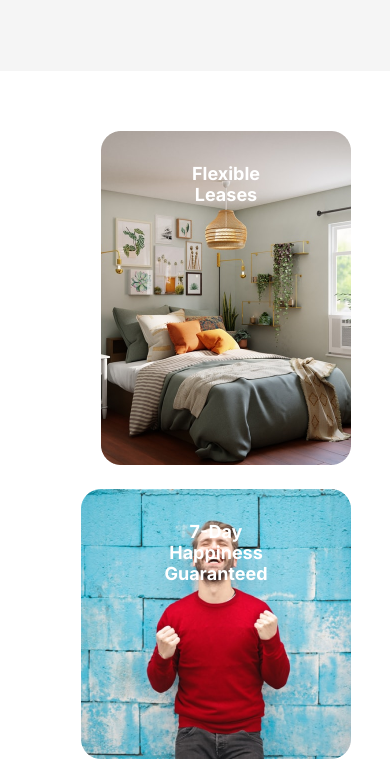
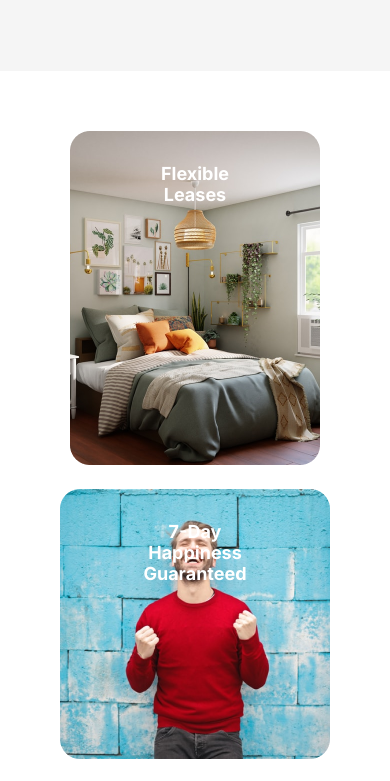
Before and after one commit to Saleem-devs/home-rentals, an Angular app: page / in a window 390 px wide. Shown: the part 5340-6121 px from the top of the page. Built offline with nearby package versions, Linux system fonts and the light colour scheme.

Commit message:
image size

```diff
--- a/src/app/components/search-room/search-room.component.css
+++ b/src/app/components/search-room/search-room.component.css
@@ -89,7 +89,7 @@ section {
   .gallery-bottom {
     flex-direction: column;
   }
-  .gallery img {
-    object-fit: cover;
+  .gallery-top {
+    align-items: center;
   }
 }
```
